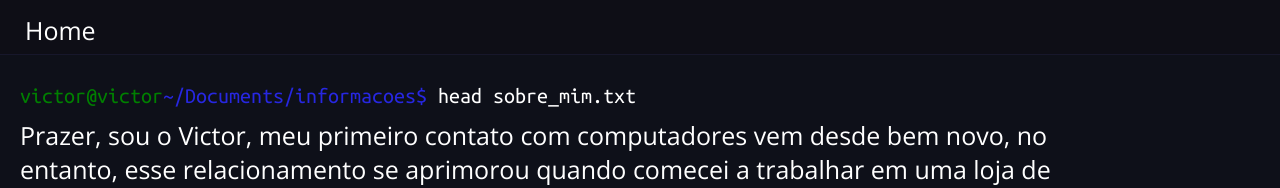
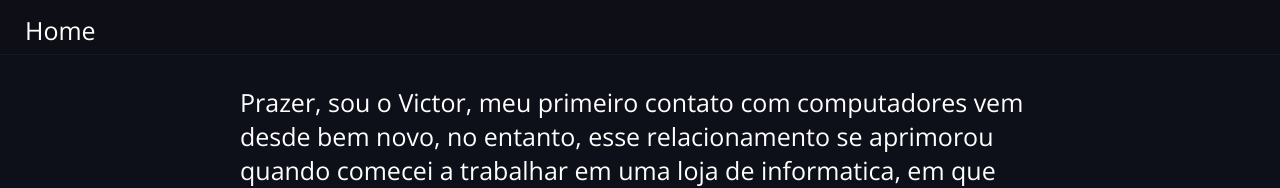
Before and after one commit to vitinhos67/mywebsite-spa, a Vue app: page / in a window 1280 px wide. Shown: the top 188 px of the page. Built offline with nearby package versions, Linux system fonts and the light colour scheme.

Commit message:
putting text in the middle in casain

```diff
--- a/src/components/HomeVue.vue
+++ b/src/components/HomeVue.vue
@@ -1,12 +1,6 @@
 <template>
   <div class="container">
     <div class="info-grid">
-      <span class="ref-terminal">
-        <span class="color-info-user-terminal">victor@victor</span>
-        <span class="color-path-system-terminal">~/Documents/informacoes$</span>
-        <span> head sobre_mim.txt</span>
-      </span>
-
       <div class="description">
         <span>
           Prazer, sou o Victor, meu primeiro contato com computadores vem desde
@@ -163,9 +157,10 @@ a:hover {
 }
 
 .container {
-  width: 1150px;
-  height: 850px;
-  padding: 30px 0px 0px 20px;
+  width: 800px;
+  padding-top: 20px;
+  height: 1000px;
+  margin: 0 auto;
 }
 
 .description {
@@ -181,24 +176,11 @@ a:hover {
   word-wrap: break-word;
 }
 
-.color-info-user-terminal {
-  color: green;
-}
-
-.color-path-system-terminal {
-  color: rgb(39, 39, 225);
-}
-
 .social-icons-link {
   width: 50px;
   padding-top: 10px;
   padding-left: 15px;
   filter: invert(1);
-}
-
-.ref-terminal {
-  font-family: "Ubuntu Mono";
-  font-size: 22px;
 }
 
 .p-default {
@@ -236,6 +218,7 @@ a:hover {
     padding: 10px 0px 0px 12px;
     width: 350px;
     height: 1900px;
+    font-size: 18px;
   }
 }
 
@@ -260,7 +243,10 @@ a:hover {
     padding: 5px;
     width: 360px;
 
-    height: 1900px;
+    height: 1400px;
+  }
+  .container span {
+    font-size: 18px;
   }
 
   .ref-terminal {
@@ -272,6 +258,7 @@ a:hover {
   .container {
     padding: 0px;
     width: 250px;
+    font-size: 15px;
   }
 
   .ref-terminal {
```
